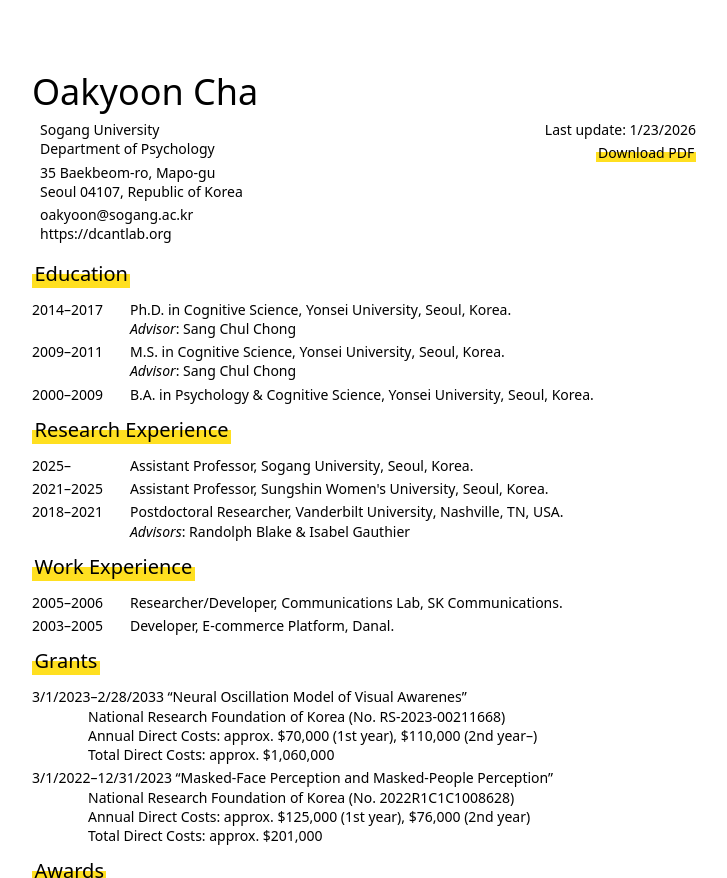
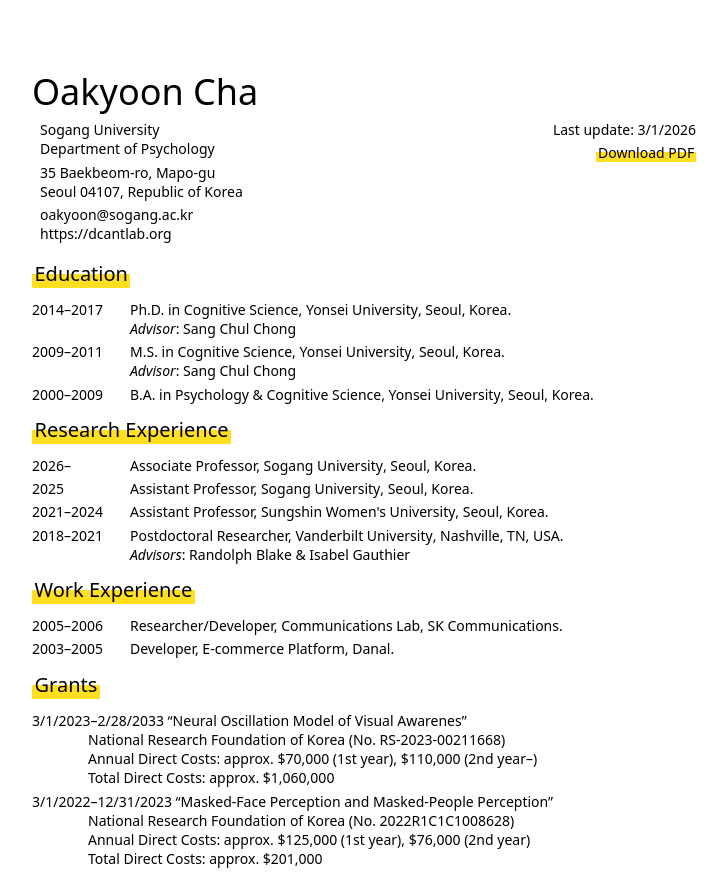
Before and after one commit to oakyoon/oakyoon.github.io, a plain HTML site: page cv.html in a window 1280 px wide. Shown: the top 878 px of the page, without its empty margins (272-999 px from the left). Drawn offline with Linux system fonts and the light colour scheme; a web font is replaced by a local one.

Commit message:
Update rank

```diff
--- a/cv.html
+++ b/cv.html
@@ -28,7 +28,7 @@
             <a href="https://dcantlab.org" target="_blank">https://dcantlab.org</a></li>
         </ul>
         <ul class="px-2 leading-snug text-sm font-light list-none">
-          <li class="my-1 text-right">Last update: 1/23/2026</li>
+          <li class="my-1 text-right">Last update: 3/1/2026</li>
           <li class="my-1 text-right print:hidden"><a class="marker-yellow-300" href="OakyoonCha-CV.pdf" target="_blank">Download PDF</a></li>
         </uL>
       </div>
@@ -57,11 +57,15 @@
       <h2 class="inline-block my-2 font-normal text-xl marker-yellow-300">Research Experience</h2>
       <ul class="leading-snug text-sm list-none break-before-avoid-page">
         <li class="flex my-1 break-inside-avoid-page">
-          <span class="w-[7em] flex-none align-top">2025&ndash;</span>
+          <span class="w-[7em] flex-none align-top">2026&ndash;</span>
+          <span class="align-top">Associate Professor, Sogang University<span class="font-light">, Seoul, Korea</span>.</span>
+        </li>
+        <li class="flex my-1 break-inside-avoid-page">
+          <span class="w-[7em] flex-none align-top">2025</span>
           <span class="align-top">Assistant Professor, Sogang University<span class="font-light">, Seoul, Korea</span>.</span>
         </li>
         <li class="flex my-1 break-inside-avoid-page">
-          <span class="w-[7em] flex-none align-top">2021&ndash;2025</span>
+          <span class="w-[7em] flex-none align-top">2021&ndash;2024</span>
           <span class="align-top">Assistant Professor, Sungshin Women&apos;s University<span class="font-light">, Seoul, Korea</span>.</span>
         </li>
         <li class="flex my-1 break-inside-avoid-page">
```
Also changed, not shown: index.html (+1 -1 lines), 1 other file.
